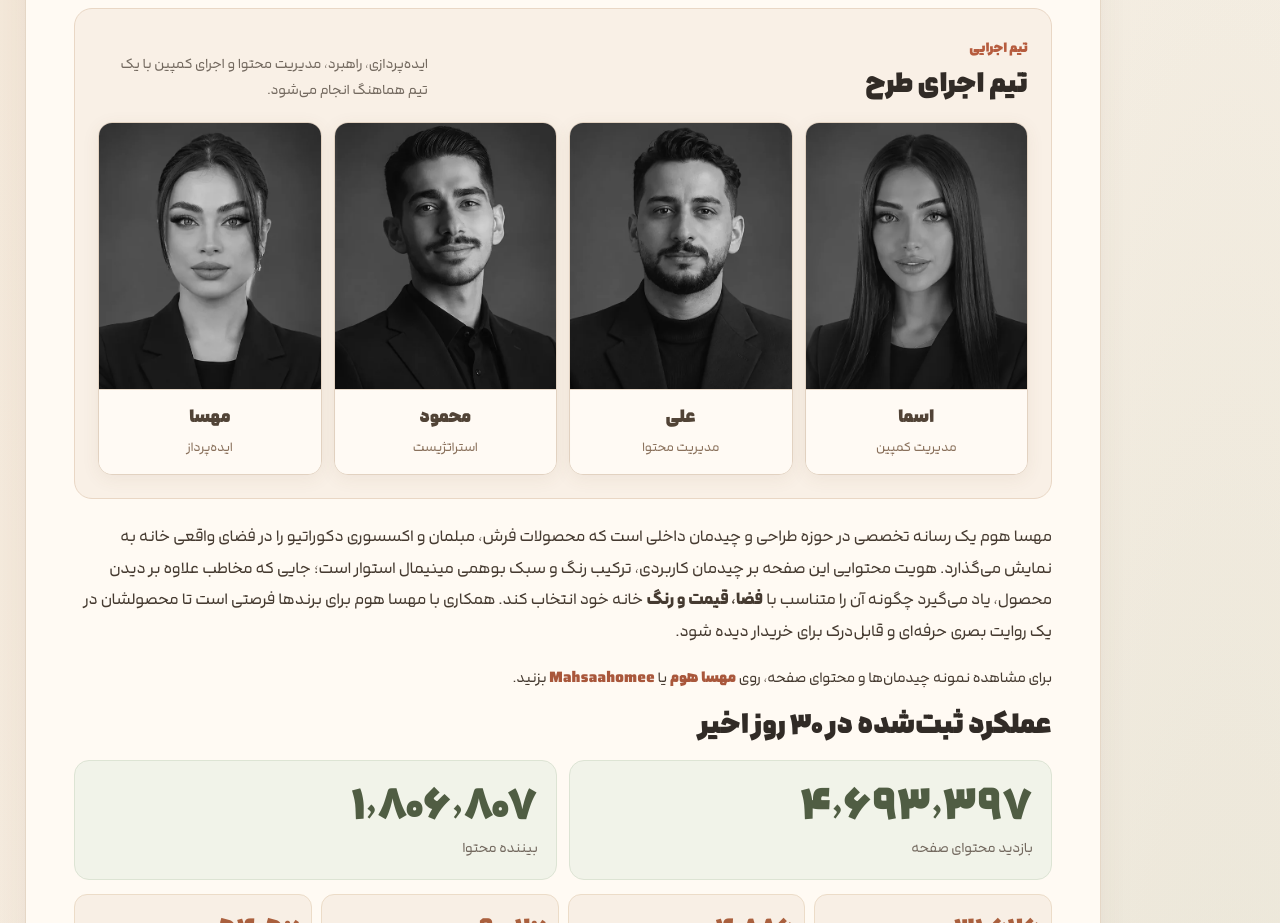
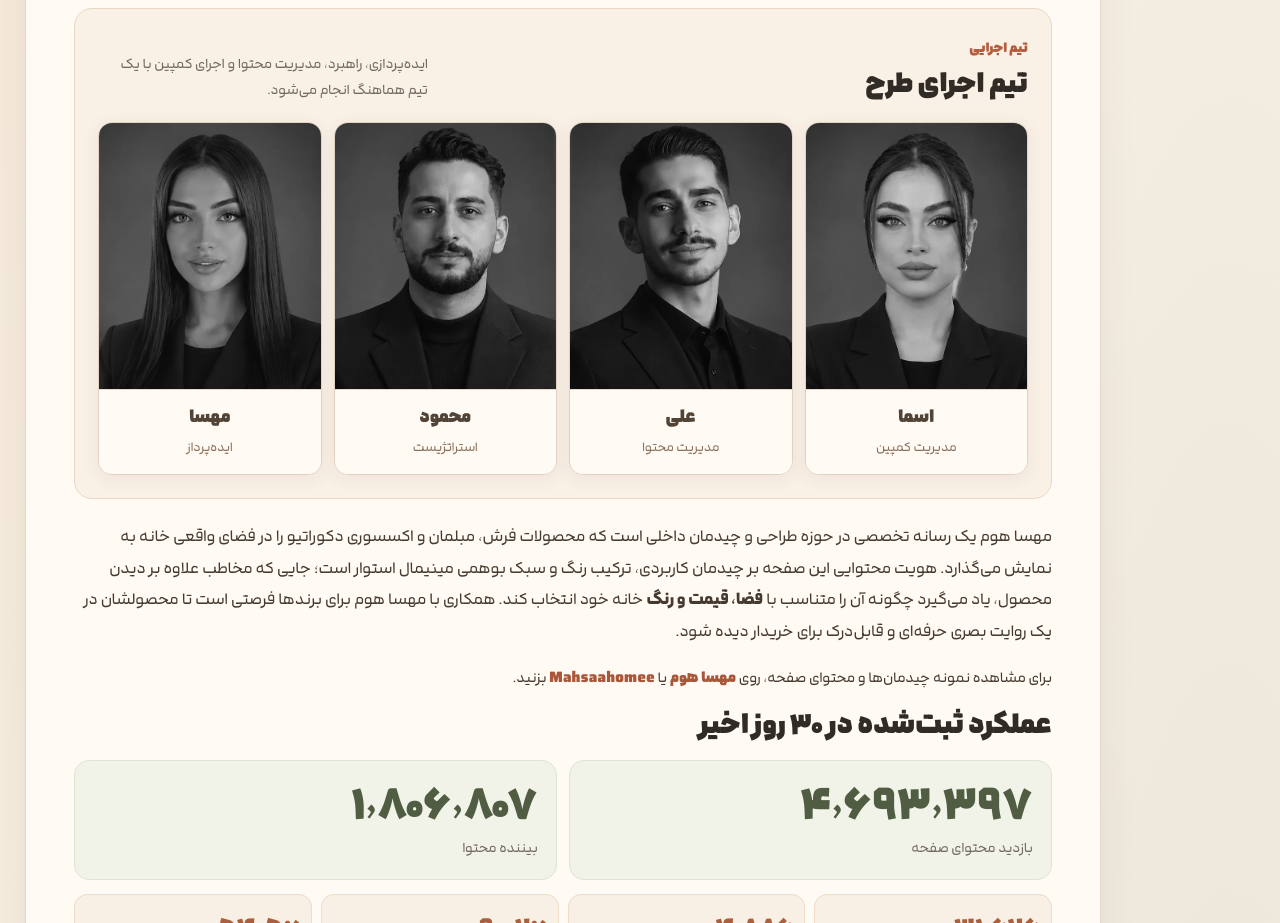
Before and after one commit to alighadiany-bot/mahsaahomee, a plain HTML site: page public/index.html in a window 1280 px wide. Shown: the part 1500-2423 px from the top of the page. Drawn offline with Linux system fonts and the light colour scheme.

Commit message:
Add files via upload

```diff
--- a/public/index.html
+++ b/public/index.html
@@ -317,7 +317,7 @@ p,.body{font-size:15px;line-height:2.04;margin-bottom:17px}.small{font-size:13.5
 <button aria-controls="registration-dialog" aria-haspopup="dialog" class="main-register-cta" data-open-register="true" type="button">ثبت‌نام در طرح همکاری</button></section>
 <section aria-label="هویت و آمار" class="step-page" data-step="1" id="step-2" tabindex="-1"><div aria-hidden="true" class="section-kicker">بخش 02 / ۱۲</div>
 <div class="chapter">هویت رسانه / معرفی صفحه</div>
-<h1>مهسا هوم؛ روایت محصول در دل زندگی واقعی</h1><div class="team-unit"><div class="team-heading"><div><span class="mini-tag">تیم اجرایی</span><h2>تیم اجرای طرح</h2></div><p class="small muted">ایده‌پردازی، راهبرد، مدیریت محتوا و اجرای کمپین با یک تیم هماهنگ انجام می‌شود.</p></div><div class="team-grid"><article class="member"><img alt="پرتره سیاه‌وسفید اسما" loading="eager" src="assets/img/portrait-asma.webp"/><div class="member-info"><strong>اسما</strong><span>مدیریت کمپین</span></div></article><article class="member"><img alt="پرتره سیاه‌وسفید علی" loading="eager" src="assets/img/portrait-ali.webp"/><div class="member-info"><strong>علی</strong><span>مدیریت محتوا</span></div></article><article class="member"><img alt="پرتره سیاه‌وسفید محمود" loading="eager" src="assets/img/portrait-mahmood.webp"/><div class="member-info"><strong>محمود</strong><span>استراتژیست</span></div></article><article class="member"><img alt="پرتره سیاه‌وسفید مهسا" loading="eager" src="assets/img/portrait-mahsa.webp"/><div class="member-info"><strong>مهسا</strong><span>ایده‌پرداز</span></div></article></div></div>
+<h1>مهسا هوم؛ روایت محصول در دل زندگی واقعی</h1><div class="team-unit"><div class="team-heading"><div><span class="mini-tag">تیم اجرایی</span><h2>تیم اجرای طرح</h2></div><p class="small muted">ایده‌پردازی، راهبرد، مدیریت محتوا و اجرای کمپین با یک تیم هماهنگ انجام می‌شود.</p></div><div class="team-grid"><article class="member"><img alt="پرتره سیاه‌وسفید اسما" loading="eager" src="assets/img/portrait-mahsa.webp"/><div class="member-info"><strong>اسما</strong><span>مدیریت کمپین</span></div></article><article class="member"><img alt="پرتره سیاه‌وسفید علی" loading="eager" src="assets/img/portrait-mahmood.webp"/><div class="member-info"><strong>علی</strong><span>مدیریت محتوا</span></div></article><article class="member"><img alt="پرتره سیاه‌وسفید محمود" loading="eager" src="assets/img/portrait-ali.webp"/><div class="member-info"><strong>محمود</strong><span>استراتژیست</span></div></article><article class="member"><img alt="پرتره سیاه‌وسفید مهسا" loading="eager" src="assets/img/portrait-asma.webp"/><div class="member-info"><strong>مهسا</strong><span>ایده‌پرداز</span></div></article></div></div>
 <p class="identity-intro">مهسا هوم یک رسانه تخصصی در حوزه طراحی و چیدمان داخلی است که محصولات فرش، مبلمان و اکسسوری دکوراتیو را در فضای واقعی خانه به نمایش می‌گذارد. هویت محتوایی این صفحه بر چیدمان کاربردی، ترکیب رنگ و سبک بوهمی مینیمال استوار است؛ جایی که مخاطب علاوه بر دیدن محصول، یاد می‌گیرد چگونه آن را متناسب با <b>فضا، قیمت و رنگ</b> خانه خود انتخاب کند. همکاری با مهسا هوم برای برندها فرصتی است تا محصولشان در یک روایت بصری حرفه‌ای و قابل‌درک برای خریدار دیده شود.</p>
 <p class="small" style="margin-bottom:2mm">برای مشاهده نمونه چیدمان‌ها و محتوای صفحه، روی <a class="identity-link" href="https://www.instagram.com/mahsaahomee/">مهسا هوم</a> یا <a class="identity-link" dir="ltr" href="https://www.instagram.com/mahsaahomee/">Mahsaahomee</a> بزنید.</p>
 <h2 style="margin-top:4mm">عملکرد ثبت‌شده در ۳۰ روز اخیر</h2>
```
